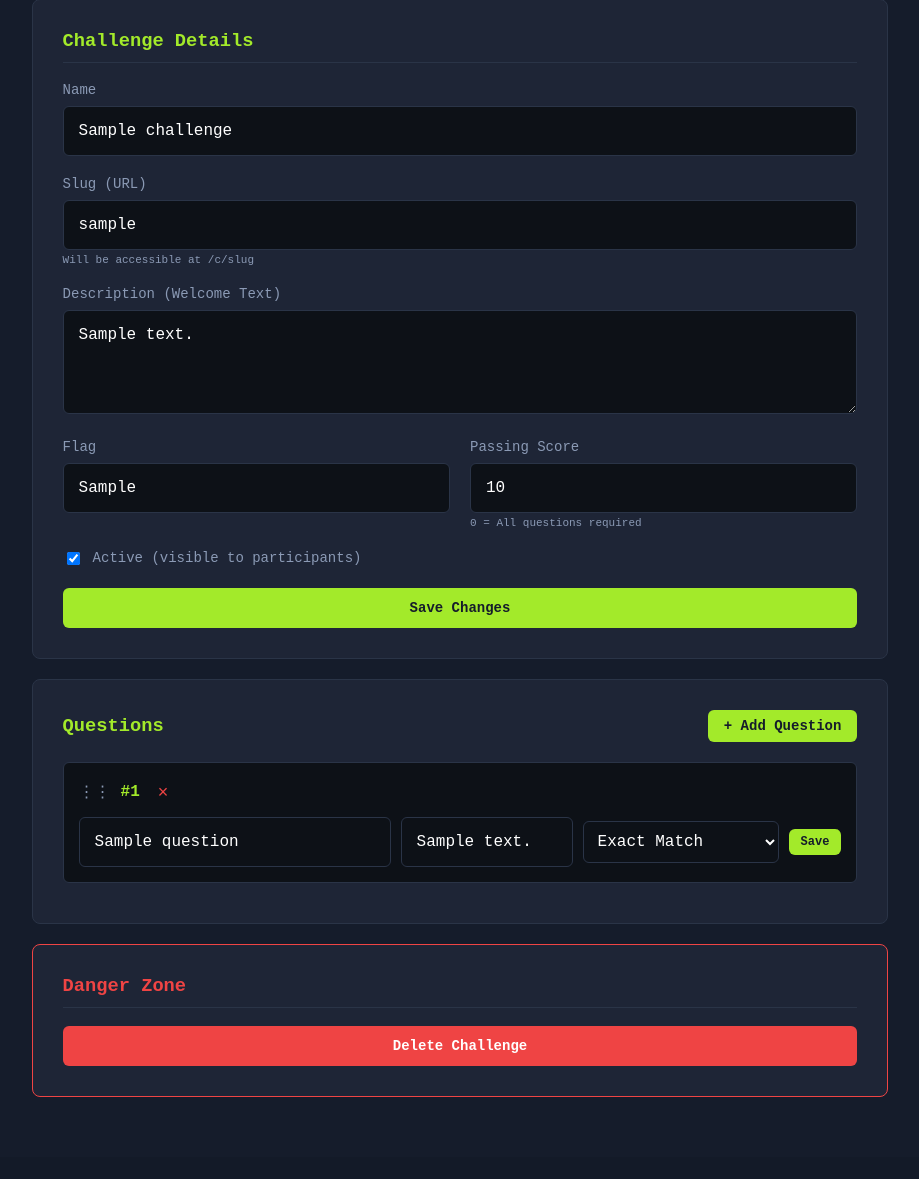
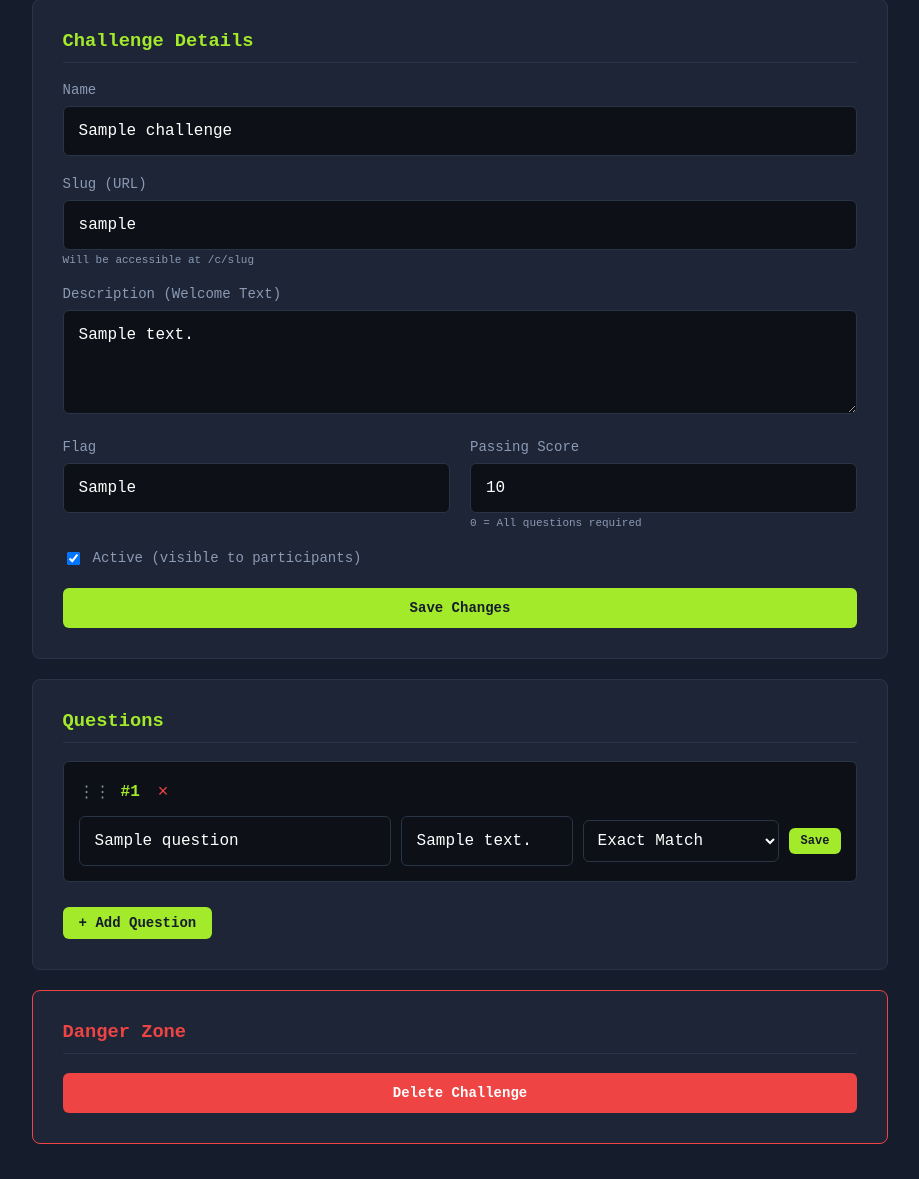
Before and after one commit to Sl4cK0TH/ctf-questions-template, a Flask app: page /admin-7x9k2m/challenge/1 in a window 1280 px wide. Shown: the part 101-1280 px from the top of the page, without its empty margins (180-1099 px from the left). Before the commit the page ends 1198 px from the top, so only its background shows below. Run offline with Flask 3, Linux system fonts and the light colour scheme; the visitor is signed in with stand-in values (Sample User, id 1); tables that the repository leaves empty hold one stand-in row (values such as "Sample post").

Commit message:
Move Add Question button to bottom of questions list

```diff
--- a/templates/admin/challenge_form.html
+++ b/templates/admin/challenge_form.html
@@ -68,10 +68,7 @@
 
         {% if challenge %}
         <div class="form-section questions-section">
-            <div class="section-header">
-                <h3>Questions</h3>
-                <button type="button" class="btn btn-add" onclick="addQuestion()">+ Add Question</button>
-            </div>
+            <h3>Questions</h3>
 
             <div id="questions-list">
                 {% for q in questions %}
@@ -96,6 +93,9 @@
                 </div>
                 {% endfor %}
             </div>
+
+            <button type="button" class="btn btn-add" onclick="addQuestion()" style="margin-top: 15px;">+ Add
+                Question</button>
         </div>
 
         <div class="form-section danger-zone">
```
